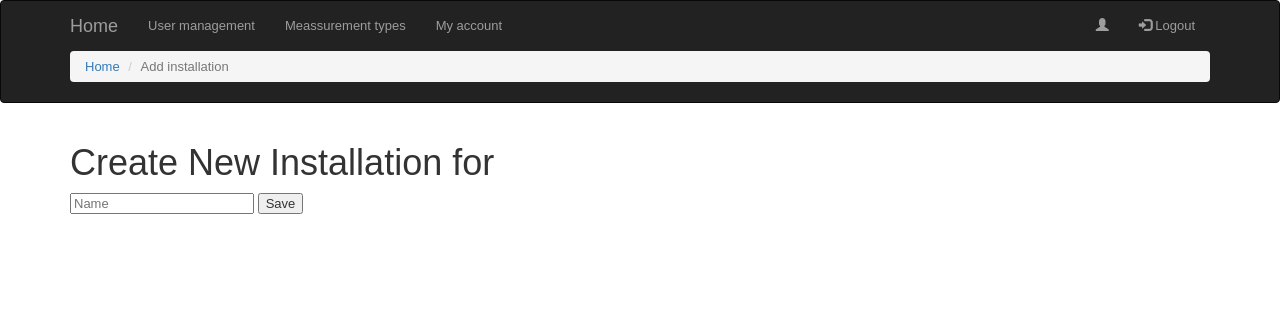
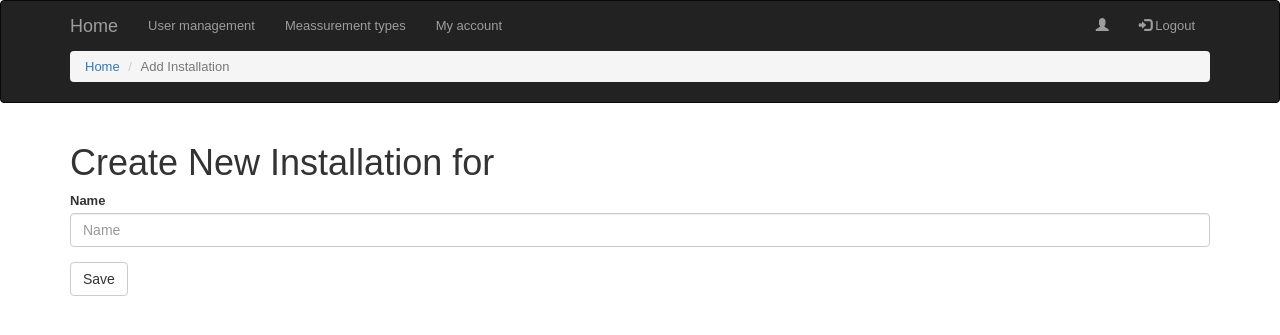
Before and after one commit to deVinnnie/python-sensor-server, a Django app: template webservice/data/templates/data/company_new_installation.html in a window 1280 px wide. Shown: the top 335 px of the page. Run offline with Django 3.2, Linux system fonts and the light colour scheme; the template is opened without the code that fills it, so the values that code supplies are empty; some libraries are stand-ins or nearby versions.

Commit message:
More beautifying work

```diff
--- a/webservice/data/templates/data/company_new_installation.html
+++ b/webservice/data/templates/data/company_new_installation.html
@@ -3,23 +3,18 @@
 {% block title %}Create New Installation{% endblock %}
 
 {% block bread_1 %}{% endblock %}
-{% block bread_active %}<li class="active">Add installation</li>{% endblock %}
+{% block bread_active %}<li class="active">Add Installation</li>{% endblock %}
 
 {% block content %}
 <h1>Create New Installation for {{ name }}</h1>
 
 <form action="/rest/installations/" method="POST">
     {% csrf_token %}
-    <input type="text" name="name" placeholder="Name"/>
-
-    <input type="hidden" name="company" value="{{ company_id}}"/>
-    <input type="submit" value="Save">
+    <div class="form-group">
+        <label for="installation-name">Name</label>
+        <input type="text" class="form-control" name="name" placeholder="Name" id="installation-name"/>
+    </div>
+    <input type="hidden" name="company" value="{{ company_id }}"/>
+    <input type="submit" value="Save" class="btn btn-default">
 </form>
-
-<!--<script src="https://raw.githubusercontent.com/tomchristie/ajax-form/master/ajax-form.js" type="text/javascript"></script>
-    <script>
-    $(document).ready(function() {
-        $('form').ajaxForm();
-    });
-    </script>-->
 {% endblock %}
```
Also changed, not shown: webservice/data/templates/data/company-detail.html (+9 -1 lines), webservice/data/templates/data/installation-detail.html (+7 -4 lines).
